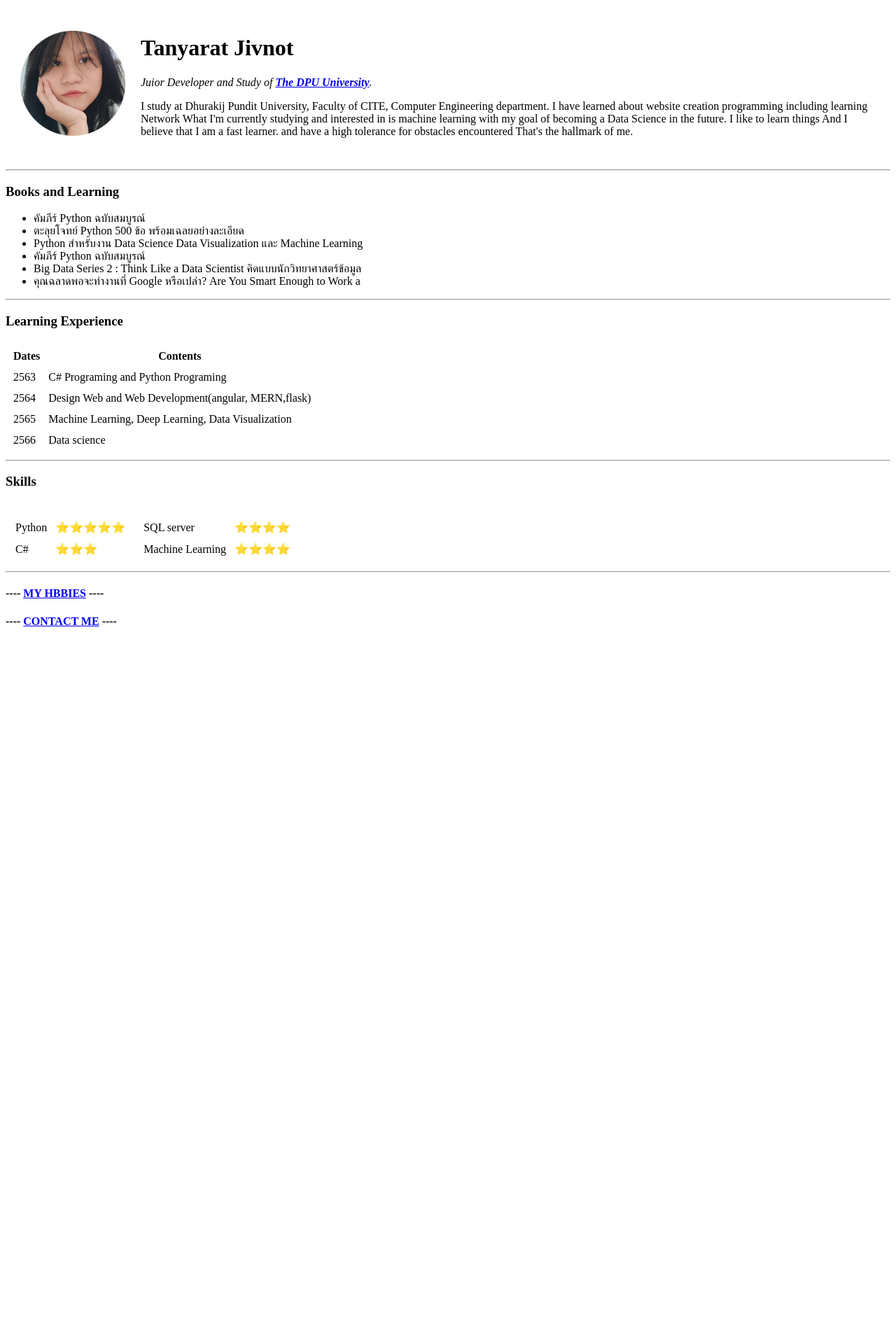
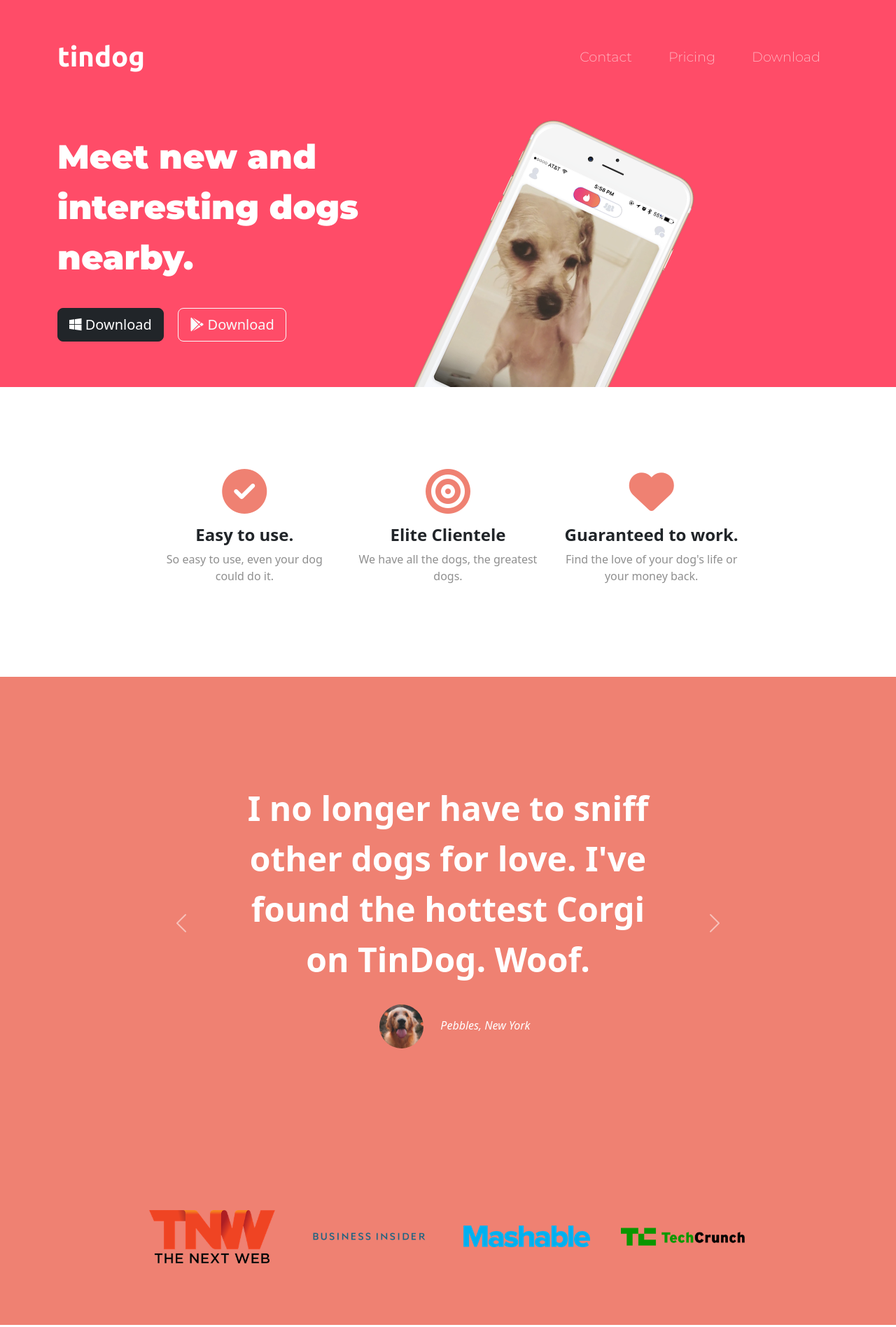
Before and after one commit to TanyaratJivnot/Bootcamp-Web, a plain HTML site: page index.html in a window 1280 px wide. Shown: the top 1896 px of the page at 70% size. Before the commit the page ends 918 px from the top, so only its background shows below. Drawn offline with nearby package versions, Linux system fonts and the light colour scheme.

Commit message:
Tindog
project use to bootstrap

```diff
--- /dev/null
+++ b/css/styles.css
@@ -0,0 +1,151 @@
+@import url('https://fonts.googleapis.com/css2?family=Montserrat:wght@300;900&family=Ubuntu:wght@300;700&display=swap');
+body{
+    font-family: 'Montserrat', sans-serif;
+}
+h1,h2,h3,h4,h5,h6{
+    font-weight: bold !important;
+}
+h3{
+    font-size: 1.5rem !important;
+}
+h2{
+    font-size: 3rem !important;
+    line-height: 1.5 !important;
+}
+/* Heading */
+.big-heading{
+    font-family: 'Montserrat', sans-serif;
+    font-size: 3rem !important;
+    line-height: 1.5 !important;
+}
+.container-fluid{
+    padding: 3% 15%;
+}
+#title{
+    background-color: #ff4c68;
+    color: white;
+}
+/* Nav bar */
+.navbar-brand{
+    font-family: 'Ubuntu', sans-serif;
+    font-size: 2.5rem !important;
+    font-weight: bold;
+}
+.navbar{
+    padding-bottom: 4.5rem !important;
+}
+.nav-item{
+    padding: 0 18px !important;
+}
+.nav-link{
+    font-size: 1.2rem !important;
+    font-family: 'Montserrat', sans-serif;
+}
+/* Btn dowload */
+.Download-button{
+    margin: 5% 3% 5% 0;
+}
+/*title Image */
+.title-img{
+    width: 20%;
+    transform: rotate(25deg);
+    position: absolute;
+}
+/* features */
+.feature-box{
+    text-align: center;
+
+}
+#features{
+    padding: 7% 15%;
+    background-color: white;
+    position: relative;
+    z-index: 1;
+}
+.icon{
+    color: #ef8172;
+    margin-bottom: 1rem;
+}
+.icon:hover{
+    color: #ff4c68;
+}
+p{
+    color: #8f8f8f;
+}
+/* testimonials */
+
+#testimonials{
+    padding: 7% 15%;
+    text-align: center;
+    background-color: #ef8172;
+    color: white;
+}
+.testimonials-img{
+    width: 10%;
+    border-radius: 100%;
+    margin: 20px;
+}
+.carousel-item{
+    padding: 7% 15%;
+}
+/* press */
+#press{
+    background-color: #ef8172;
+    text-align: center;
+    padding: 3%;
+}
+.press-logo{
+    width: 15%;
+    margin: 20px 20px 50px;
+}
+
+/* Pricing */
+
+#pricing{
+    padding: 100px;
+    text-align: center;
+}
+.price-col{
+    padding: 3% 2%;
+}
+/* Call to Action */
+#cta{
+    background-color: #ff4c68;
+    padding: 7% 15%;
+    text-align: center;
+}
+.cta-text{
+    font-family: 'Montserrat', sans-serif;
+    color: white;
+    line-height: 2 !important;
+    line-height: 1.5 !important;
+    font-size: 3.5rem !important;
+    padding-bottom: 30px;
+}
+.btn1{
+    margin-right: 10px;
+}
+.btn2{
+    margin-left: 10px;
+}
+/*  Footer */
+#footer{
+    padding: 7% 15%;
+    background-color: white;
+    text-align: center;
+}
+.icon-footer{
+    padding: 3%;
+    letter-spacing: 10px;
+}
+/* screen responsive */
+@media (max-width: 1028px) {
+    #title{
+        text-align: center;
+    }
+    .title-img{
+        position: static;
+        transform: rotate(0);
+        width: 50%;
+    }
+}
--- a/index.html
+++ b/index.html
@@ -1,100 +1,204 @@
 <!DOCTYPE html>
-<html lang="en">
+<html>
+
 <head>
-    <meta charset="UTF-8">
-    <title>🐱 Tanyarat's Personal Site</title>
+  <meta charset="utf-8">
+  <title>TinDog</title>
+  <link rel="stylesheet" href="css/styles.css">
+  <link rel="stylesheet" href="node_modules/bootstrap/dist/css/bootstrap.min.css">
+  <!-- font cdn -->
+  <link rel="stylesheet" href="https://cdnjs.cloudflare.com/ajax/libs/font-awesome/6.3.0/css/all.min.css" integrity="sha512-SzlrxWUlpfuzQ+pcUCosxcglQRNAq/DZjVsC0lE40xsADsfeQoEypE+enwcOiGjk/bSuGGKHEyjSoQ1zVisanQ==" crossorigin="anonymous" referrerpolicy="no-referrer" />
 </head>
+
 <body>
-    <table cellspacing="20"><!-- cellspacing="20" is space between two cells in a percentage value or pixels.  -->
-        <tr>
-            <td><img src="img/12176-modified.png" alt="Tanyarat Profile Picture" width="150px"></td>
-            <td>
-                <h1>Tanyarat Jivnot</h1>
-                <p><em> Juior Developer and Study of <strong><a href="https://www.dpu.ac.th/index.html"> The DPU University</a></strong>.</em></p>
-                <p>I study at Dhurakij Pundit University, Faculty of CITE, Computer Engineering department. I have learned about website creation programming including learning Network What I'm currently studying and interested in is machine learning with my goal of becoming a Data Science in the future. I like to learn things And I believe that I am a fast learner. and have a high tolerance for obstacles encountered That's the hallmark of me.</p>
-            </td>
-        </tr>
-    </table>
-    <hr>
-    <h3>Books and Learning</h3>
-    <ul> <!-- The List Item element -->
-        <li>คัมภีร์ Python ฉบับสมบูรณ์</li>
-        <li>ตะลุยโจทย์ Python 500 ข้อ พร้อมเฉลยอย่างละเอียด</li>
-        <li>Python สำหรับงาน Data Science Data Visualization และ Machine Learning</li>
-        <li>คัมภีร์ Python ฉบับสมบูรณ์</li>
-        <li>Big Data Series 2 : Think Like a Data Scientist คิดแบบนักวิทยาศาสตร์ข้อมูล</สi>
-        <li>คุณฉลาดพอจะทำงานที่ Google หรือเปล่า? Are You Smart Enough to Work a</li>
-    </ul>
-    <hr>
-    <h3>Learning Experience</h3>
-    <table  cellspacing="10">
-        <!-- ส่วนหัวของตาราง -->
-        <thead>
-            <tr>
-                <th>Dates</th>
-                <th>Contents</th>
-            </tr>
-        </thead>
-        <!-- เนื้อหาตาราง -->
-        <tbody>
-            <tr>
-                <td>2563</td>
-                <td>C# Programing and Python Programing</td>
-            </tr>
-            <tr>
-                <td>2564</td>
-                <td>Design Web and Web Development(angular, MERN,flask)</td>
-            </tr>
-            <tr>
-                <td>2565</td>
-                <td>Machine Learning, Deep Learning, Data Visualization</td>
-            </tr>
-            <tr>
-                <td>2566</td>
-                <td>Data science</td>
-            </tr>
-        </tbody>
-    </table>
-    <hr>
-    <h3>Skills</h3>
-    <table>
-        <tr>
-            <td>
-                <table cellspacing="10">
-                    <tr>
-                        <td>
-                            <tr>
-                                <td>Python</td>
-                                <td>⭐⭐⭐⭐⭐</td>
-                            </tr>
-                            <tr>
-                                <td>C#</td>
-                                <td>⭐⭐⭐</td>
-                            </tr>
-                        </td>
-                    </tr>
-                </table>
-            </td>
-            <td>
-                <table cellspacing="10">
-                    <tr>
-                        <td>
-                            <tr>
-                                <td>SQL server</td>
-                                <td>⭐⭐⭐⭐</td>
-                            </tr>
-                            <tr>
-                                <td>Machine Learning</td>
-                                <td>⭐⭐⭐⭐</td>
-                            </tr>
-                        </td>
-                    </tr>
-                </table>
-            </td>
-        </tr>
-    </table>
-    <hr>
-    <h4>---- <a href="hobbies.html">MY HBBIES</a> ----</h4>
-    <h4>---- <a href="MyContact.html">CONTACT ME</a> ----</h4>
+
+  <section id="title">
+    <div class="container-fluid">
+      <div class="container">
+         <!-- Nav Bar -->
+      <nav class="navbar navbar-expand-lg navbar-dark">
+        <!-- brand -->
+        <a href="" class="navbar-brand">tindog</a>
+        <!-- dropdow -->
+        <button class="navbar-toggler" type="button" data-bs-toggle="collapse" data-bs-target="#hamberger" aria-controls="hamberger" aria-expanded="false" aria-label="Toggle navigation">
+          <span class="navbar-toggler-icon"></span>
+        </button>
+        <div class="collapse navbar-collapse" id="hamberger">
+          <ul class="navbar-nav ms-auto">
+            <li class="nav-item">
+              <a class="nav-link" href="">Contact</a>
+            </li>
+            <li class="nav-item">
+              <a class="nav-link" href="">Pricing</a>
+            </li>
+            <li class="nav-item">
+              <a class="nav-link" href="">Download</a>
+            </li>
+          </ul>
+        </div>
+      </nav>
+       <!-- Title -->
+        <div class="row">
+          <div class="col-lg-6">
+            <h1 class="big-heading">Meet new and <br> interesting dogs <br> nearby.</h1>
+            <button type="button" class="btn btn-dark btn-lg Download-button"><i class="fa-brands fa-windows"></i> Download </button>
+            <button type="button" class="btn btn-outline-light btn-lg"> <i class="fa-brands fa-google-play"></i> Download</button>
+          </div>
+          <div class="col-lg-6">
+            <img class="title-img" src="images/iphone6.png" alt="iphone-mockup">
+          </div>
+        </div>
+      </div>
+    </div>
+  </section>
+
+
+  <!-- Features -->
+
+  <section id="features">
+    <div class="container-fluid">
+      <div class="container">
+        <div class="row">
+          <div class="feature-box col-lg-4">
+            <i class="icon fa-solid fa-circle-check fa-4x"></i>
+            <h3>Easy to use.</h3>
+            <p>So easy to use, even your dog could do it.</p>
+          </div>
+          <div class="feature-box col-lg-4">
+            <i class="icon fa-solid fa-bullseye fa-4x"></i>
+            <h3>Elite Clientele</h3>
+            <p>We have all the dogs, the greatest dogs.</p>
+          </div>
+          <div class="feature-box col-lg-4">
+            <i class="icon fa-solid fa-heart fa-4x"></i>
+            <h3>Guaranteed to work.</h3>
+            <p>Find the love of your dog's life or your money back.</p>
+          </div>
+        </div>
+      </div>
+    </div>
+  </section>
+
+
+  <!-- Testimonials -->
+
+  <section id="testimonials">
+    <div id="carouselExample" class="carousel slide" data-ride="false">
+      <div class="carousel-inner">
+        <div class="carousel-item active">
+          <h2>I no longer have to sniff other dogs for love. I've found the hottest Corgi on TinDog. Woof.</h2>
+          <img class="testimonials-img" src="images/dog-img.jpg" alt="dog-profile">
+          <em>Pebbles, New York</em>
+        </div>
+        <div class="carousel-item">
+          <h2 class="testimonial-text">My dog used to be so lonely, but with TinDog's help, they've found the love of their life. I think.</h2>
+          <img class="testimonials-img" src="images/lady-img.jpg" alt="lady-profile">
+          <em>Beverly, Illinois</em>
+        </div>
+      </div>
+      <!-- btn prev next -->
+      <button class="carousel-control-prev" type="button" data-bs-target="#carouselExample" data-bs-slide="prev">
+        <span class="carousel-control-prev-icon" aria-hidden="true"></span>
+      </button>
+      <button class="carousel-control-next" type="button" data-bs-target="#carouselExample" data-bs-slide="next">
+        <span class="carousel-control-next-icon" aria-hidden="true"></span>
+      </button>
+    </div>
+  </section>
+
+
+  <!-- Press -->
+
+  <section id="press">
+    <img class="press-logo" src="images/tnw.png" alt="tnw-logo">
+    <img class="press-logo" src="images/bizinsider.png" alt="biz-insider-logo">
+    <img class="press-logo" src="images/mashable.png" alt="mashable-logo">
+    <img class="press-logo" src="images/techcrunch.png" alt="tc-logo">
+
+  </section>
+
+
+  <!-- Pricing -->
+
+  <section id="pricing">
+
+    <h2>A Plan for Every Dog's Needs</h2>
+    <p>Simple and affordable price plans for your and your dog.</p>
+    <div class="row">
+      <div class="price-col col-lg-4 col-md-6">
+        <div class="card">
+          <div class="card-header">
+            <h3>Chihuahua</h3>
+          </div>
+          <div class="card-body">
+            <h2>Free</h2>
+            <p>5 Matches Per Day</p>
+            <p>10 Messages Per Day</p>
+            <p>Unlimited App Usage</p>
+            <button class="btn btn-outline-dark btn-lg w-100" type="button">Sign Up</button>
+          </div>
+        </div>
+      </div>
+      <div class="price-col col-lg-4 col-md-6">
+        <div class="card">
+          <div class="card-header">
+            <h3>Labrador</h3>
+          </div>
+          <div class="card-body">
+            <h2>$49 / mo</h2>
+            <p>Unlimited Matches</p>
+            <p>Unlimited Messages</p>
+            <p>Unlimited App Usage</p>
+            <button class="btn btn-dark btn-lg w-100" type="button">Sign Up</button>
+          </div>
+        </div>
+      </div>
+      <div class="price-col col-lg-4">
+        <div class="card">
+          <div class="card-header">
+            <h3>Mastiff</h3>
+          </div>
+          <div class="card-body">
+            <h2>$99 / mo</h2>
+            <p>Pirority Listing</p>
+            <p>Unlimited Matches</p>
+            <p>Unlimited Messages</p>
+            <p>Unlimited App Usage</p>
+            <button class="btn btn-dark btn-lg w-100" type="button">Sign Up</button>
+          </div>
+        </div>
+      </div>
+    </div>
+  </section>
+
+
+  <!-- Call to Action -->
+
+  <section id="cta">
+
+    <h3 class="cta-text">Find the True Love of Your Dog's Life Today.</h3>
+    <button type="button" class="btn1 btn btn-lg btn-dark"> <i class="fa-brands fa-windows"></i> Download</button>
+    <button type="button" class="btn2 btn btn-lg btn-light"> <i class="fa-brands fa-google-play"></i> Download</button>
+
+  </section>
+
+
+  <!-- Footer -->
+
+  <footer id="footer">
+    <div class="icon-footer">
+      <i class="fa-brands fa-twitter"></i>
+      <i class="fa-brands fa-facebook-f"></i>
+      <i class="fa-brands fa-instagram"></i>
+      <i class="fa-solid fa-envelope"></i>
+    </div>
+
+    <p>© Copyright 2022 TinDog</p>
+
+  </footer>
+
+  <script src="node_modules/bootstrap/dist/js/bootstrap.bundle.min.js"></script>
+
 </body>
+
 </html>
```
Also changed, not shown: images/TechCrunch.png (added), images/bizinsider.png (added), images/dog-img.jpg (added), images/iphone6.png (added), images/lady-img.jpg (added), images/mashable.png (added), images/tnw.png (added).
